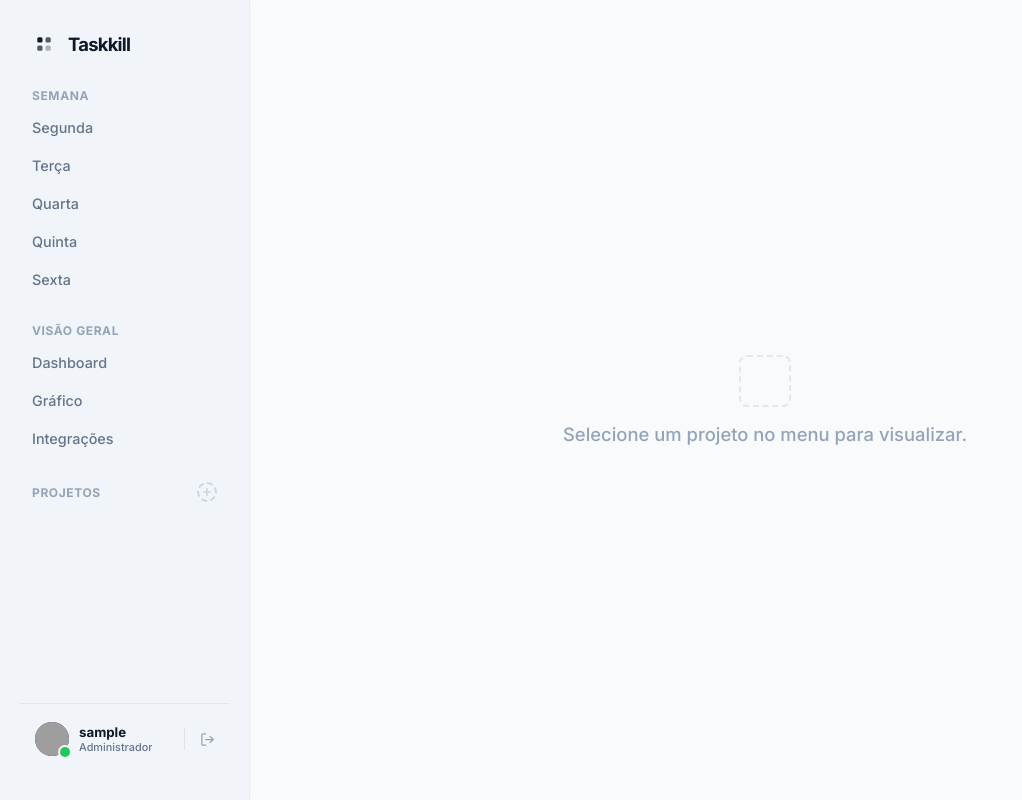
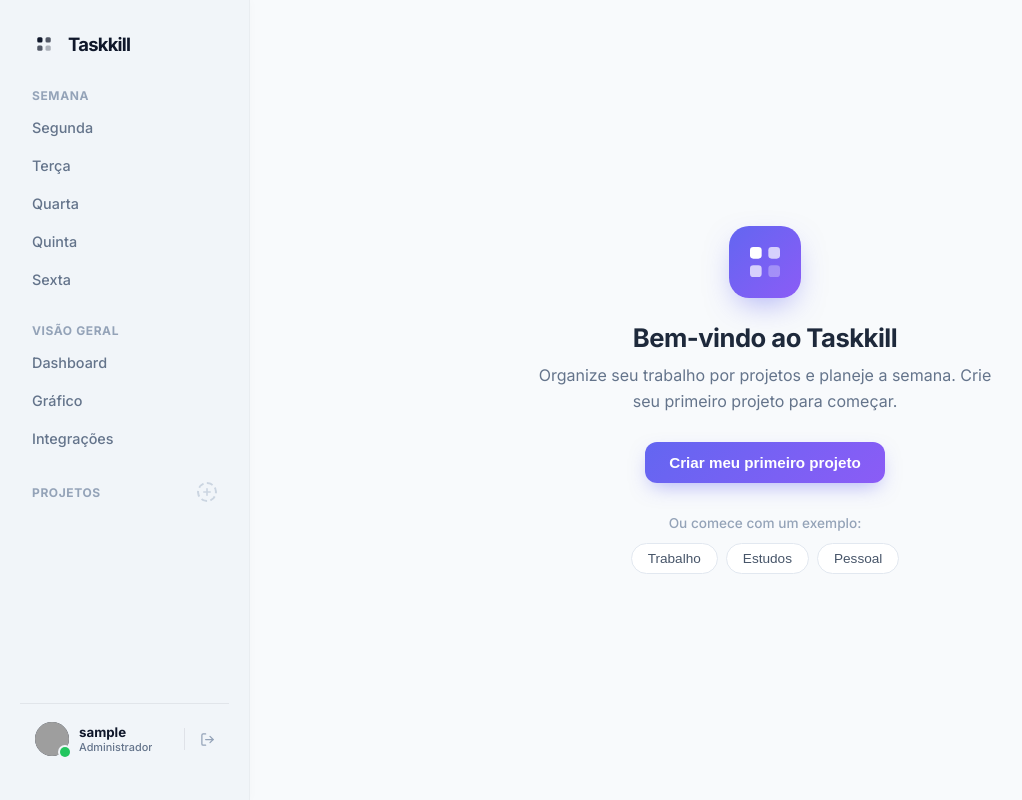
Before and after one commit to armelingu/taskkill, a Flask app: page / in a window 1280 px wide. Shown: the whole page, without its empty margins (0-1022 px from the left). Run offline with Flask 3, Linux system fonts and the light colour scheme; the visitor is signed in with stand-in values (Sample User, id 1); tables that the repository leaves empty hold one stand-in row (values such as "Sample post"); data that the repository does not hold is empty; parts of the project's set-up code (start-up, migrations or seed data) failed here and were passed over; grey boxes are pictures that could not be loaded.

Commit message:
feat(onboarding): estado vazio de primeiro uso + fim dos seeds do autor
- database.py: remove os 6 projetos-semente hardcoded (Protheus, Salesforce,
  etc.). Instalações novas começam vazias; a migração de projetos vindos de
  tasks é mantida e bancos existentes não são afetados.
- index.html/style.css: novo onboarding no #empty-state (logo em gradiente,
  boas-vindas, CTA "Criar meu primeiro projeto" e chips de exemplo
  Trabalho/Estudos/Pessoal), coeso com o design atual. A dica "selecione um
  projeto" vira estado separado (#empty-hint).
- projects.js: alterna onboarding x dica pela contagem de projetos; CTA
  reaproveita o fluxo do "+"; chips criam e abrem um projeto (removível como
  qualquer outro).
- E2E: baseline atualizada (sem seeds) + testes de onboarding e de chip.

Verificado: E2E 8/8; pytest 32/32.

```diff
--- a/database.py
+++ b/database.py
@@ -196,15 +196,11 @@ def init_db():
             )
         ''')
 
-        # Seed: migra os projetos hardcoded para o banco (idempotente)
-        _default_projects = [
-            'Protheus', 'Salesforce', 'Vitreum',
-            'SW Engineering', 'Saas', 'Pessoal',
-        ]
-        for _p in _default_projects:
-            cursor.execute("INSERT OR IGNORE INTO projects (name) VALUES (?)", (_p,))
+        # Sem projetos-semente: instalações novas começam vazias (o onboarding
+        # no primeiro uso guia a criação do primeiro projeto). Bancos existentes
+        # mantêm os projetos que já possuem.
 
-        # Seed adicional: projetos que existam em tasks mas ainda não estejam na tabela
+        # Migração: garante que projetos já usados em tasks apareçam na tabela.
         cursor.execute(
             "SELECT DISTINCT project FROM tasks WHERE deleted = 0 AND project IS NOT NULL AND project != ''"
         )
--- a/static/css/style.css
+++ b/static/css/style.css
@@ -1310,10 +1310,18 @@ body.graph-mode .main-content {
     font-size: 1.15rem;
     font-weight: 500;
     gap: 16px;
-}
-
-/* Ícone de prancheta minimalista criado em CSS para o Empty State */
-.empty-state::before {
+    padding: 24px;
+}
+
+/* Dica "selecione um projeto" — com ícone de prancheta minimalista em CSS */
+.empty-hint {
+    display: flex;
+    flex-direction: column;
+    align-items: center;
+    gap: 16px;
+}
+
+.empty-hint::before {
     content: '';
     display: block;
     width: 48px;
@@ -1321,6 +1329,117 @@ body.graph-mode .main-content {
     border: 2px dashed #cbd5e1;
     border-radius: 8px;
     opacity: 0.5;
+}
+
+/* ---------------------------------------------------
+   Onboarding (primeiro uso — nenhum projeto ainda)
+   --------------------------------------------------- */
+.onboarding {
+    display: flex;
+    flex-direction: column;
+    align-items: center;
+    text-align: center;
+    max-width: 460px;
+    animation: onboarding-in 0.5s cubic-bezier(0.16, 1, 0.3, 1);
+}
+
+@keyframes onboarding-in {
+    from { opacity: 0; transform: translateY(12px); }
+    to   { opacity: 1; transform: translateY(0); }
+}
+
+.onboarding-logo {
+    display: flex;
+    align-items: center;
+    justify-content: center;
+    width: 72px;
+    height: 72px;
+    border-radius: 20px;
+    color: #fff;
+    background: linear-gradient(135deg, #6366f1, #8b5cf6);
+    box-shadow: 0 12px 30px -8px rgba(99, 102, 241, 0.5);
+    margin-bottom: 24px;
+}
+
+.onboarding-title {
+    font-size: 1.6rem;
+    font-weight: 700;
+    color: #1e293b;
+    margin: 0 0 10px;
+    letter-spacing: -0.02em;
+}
+
+.onboarding-subtitle {
+    font-size: 1rem;
+    font-weight: 400;
+    line-height: 1.6;
+    color: #64748b;
+    margin: 0 0 28px;
+}
+
+.onboarding-cta {
+    display: inline-flex;
+    align-items: center;
+    justify-content: center;
+    padding: 12px 24px;
+    border: none;
+    border-radius: 12px;
+    background: linear-gradient(135deg, #6366f1, #8b5cf6);
+    color: #fff;
+    font-size: 0.95rem;
+    font-weight: 600;
+    cursor: pointer;
+    transition: transform 0.15s ease, box-shadow 0.2s ease;
+    box-shadow: 0 8px 20px -6px rgba(99, 102, 241, 0.5);
+}
+
+.onboarding-cta:hover {
+    transform: translateY(-1px);
+    box-shadow: 0 12px 26px -6px rgba(99, 102, 241, 0.6);
+}
+
+.onboarding-cta:active {
+    transform: translateY(0);
+}
+
+.onboarding-templates {
+    display: flex;
+    flex-direction: column;
+    align-items: center;
+    gap: 12px;
+    margin-top: 32px;
+}
+
+.onboarding-templates-label {
+    font-size: 0.85rem;
+    font-weight: 500;
+    color: #94a3b8;
+}
+
+.onboarding-chips {
+    display: flex;
+    flex-wrap: wrap;
+    justify-content: center;
+    gap: 8px;
+}
+
+.tpl-chip {
+    padding: 7px 16px;
+    border: 1px solid #e2e8f0;
+    border-radius: 999px;
+    background: #fff;
+    color: #475569;
+    font-size: 0.85rem;
+    font-weight: 500;
+    cursor: pointer;
+    transition: all 0.15s ease;
+}
+
+.tpl-chip:hover {
+    border-color: #a5b4fc;
+    color: #4f46e5;
+    background: #eef2ff;
+    transform: translateY(-1px);
 }
 
 /* ---------------
--- a/static/js/modules/projects.js
+++ b/static/js/modules/projects.js
@@ -118,6 +118,8 @@ function _attachProjectItemEvents(wrapper) {
                     if (projectView) projectView.classList.add('hidden');
                     if (emptyState)  emptyState.classList.remove('hidden');
                 }
+                // Se não sobrou nenhum projeto, volta ao onboarding.
+                refreshEmptyState();
             } else {
                 alert('Erro ao excluir o projeto.');
             }
@@ -154,6 +156,53 @@ export function renderSidebarProjects(names) {
         list.appendChild(wrapper);
         _attachProjectItemEvents(wrapper);
     });
+    refreshEmptyState();
+}
+
+// Alterna, na tela vazia, entre o onboarding (nenhum projeto ainda) e a dica
+// "selecione um projeto" — decidido pela contagem atual de itens no sidebar.
+function refreshEmptyState() {
+    const list = document.getElementById('project-list');
+    const count = list ? list.querySelectorAll('.project-nav').length : 0;
+    const onboarding = document.getElementById('onboarding');
+    const hint = document.getElementById('empty-hint');
+    if (count === 0) {
+        onboarding && onboarding.classList.remove('hidden');
+        hint && hint.classList.add('hidden');
+    } else {
+        onboarding && onboarding.classList.add('hidden');
+        hint && hint.classList.remove('hidden');
+    }
+}
+
+// Cria (ou reaproveita) um projeto pelo nome e abre — usado pelos chips de
+// exemplo do onboarding. 409 (já existe) é tratado como sucesso silencioso.
+async function createAndOpenProject(name) {
+    const list = document.getElementById('project-list');
+    if (!list) return;
+
+    const res = await apiFetch('/api/projects', {
+        method: 'POST',
+        headers: { 'Content-Type': 'application/json' },
+        body: JSON.stringify({ name }),
+    });
+    if (!res.ok && res.status !== 409) {
+        const err = await res.json().catch(() => ({}));
+        alert(err.error || 'Erro ao criar projeto.');
+        return;
+    }
+
+    if (!state.tasksData[name]) state.tasksData[name] = [];
+
+    let item = Array.from(list.querySelectorAll('.project-nav'))
+        .find(el => normText(el.textContent) === name);
+    if (!item) {
+        const wrapper = _makeProjectWrapper(name);
+        list.appendChild(wrapper);
+        _attachProjectItemEvents(wrapper);
+        item = wrapper.querySelector('.project-nav');
+    }
+    item.click();
 }
 
 // Botão + para criar novo projeto inline
@@ -208,3 +257,15 @@ if (btnAddProject) {
         input.addEventListener('blur', () => setTimeout(() => input.remove(), 150));
     });
 }
+
+// ── Onboarding (primeiro uso) ──────────────────────────────────────
+// CTA principal reaproveita o fluxo do "+" (abre o input inline no sidebar).
+const onboardingCreate = document.getElementById('onboarding-create');
+if (onboardingCreate && btnAddProject) {
+    onboardingCreate.addEventListener('click', () => btnAddProject.click());
+}
+
+// Chips de exemplo: criam e abrem um projeto pronto (removível como outro qualquer).
+document.querySelectorAll('.tpl-chip').forEach(chip => {
+    chip.addEventListener('click', () => createAndOpenProject(chip.dataset.tpl));
+});
--- a/templates/index.html
+++ b/templates/index.html
@@ -505,7 +505,37 @@
 
             <!-- Tela Inicial Padrão -->
             <div id="empty-state" class="empty-state">
-                <p>Selecione um projeto no menu para visualizar.</p>
+
+                <!-- Primeiro uso: nenhum projeto ainda -->
+                <div id="onboarding" class="onboarding hidden">
+                    <div class="onboarding-logo">
+                        <svg width="40" height="40" viewBox="0 0 24 24" fill="none" xmlns="http://www.w3.org/2000/svg">
+                            <rect x="3" y="3" width="7" height="7" rx="2" fill="currentColor" />
+                            <rect x="14" y="3" width="7" height="7" rx="2" fill="currentColor" opacity="0.7" />
+                            <rect x="3" y="14" width="7" height="7" rx="2" fill="currentColor" opacity="0.7" />
+                            <rect x="14" y="14" width="7" height="7" rx="2" fill="currentColor" opacity="0.3" />
+                        </svg>
+                    </div>
+                    <h1 class="onboarding-title">Bem-vindo ao Taskkill</h1>
+                    <p class="onboarding-subtitle">
+                        Organize seu trabalho por projetos e planeje a semana.
+                        Crie seu primeiro projeto para começar.
+                    </p>
+                    <button id="onboarding-create" class="onboarding-cta" type="button">
+                        Criar meu primeiro projeto
+                    </button>
+                    <div class="onboarding-templates">
+                        <span class="onboarding-templates-label">Ou comece com um exemplo:</span>
+                        <div class="onboarding-chips">
+                            <button class="tpl-chip" type="button" data-tpl="Trabalho">Trabalho</button>
+                            <button class="tpl-chip" type="button" data-tpl="Estudos">Estudos</button>
+                            <button class="tpl-chip" type="button" data-tpl="Pessoal">Pessoal</button>
+                        </div>
+                    </div>
+                </div>
+
+                <!-- Já existem projetos, mas nenhum selecionado -->
+                <p id="empty-hint" class="empty-hint">Selecione um projeto no menu para visualizar.</p>
             </div>
 
         </main>
```
Also changed, not shown: tests/e2e/app.spec.js (+19 -6 lines).
